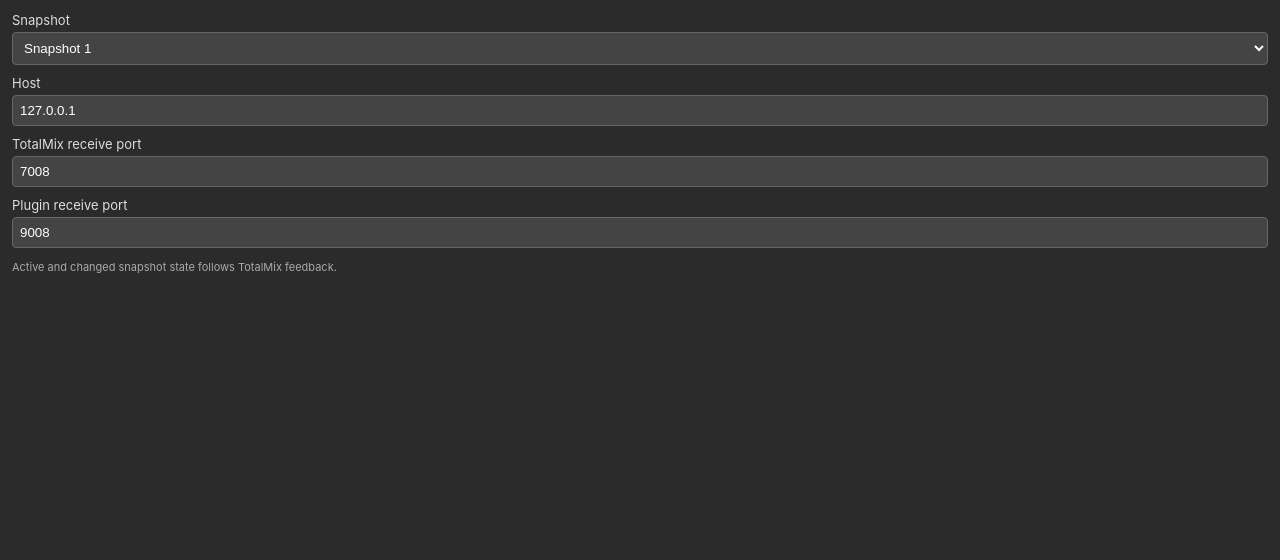
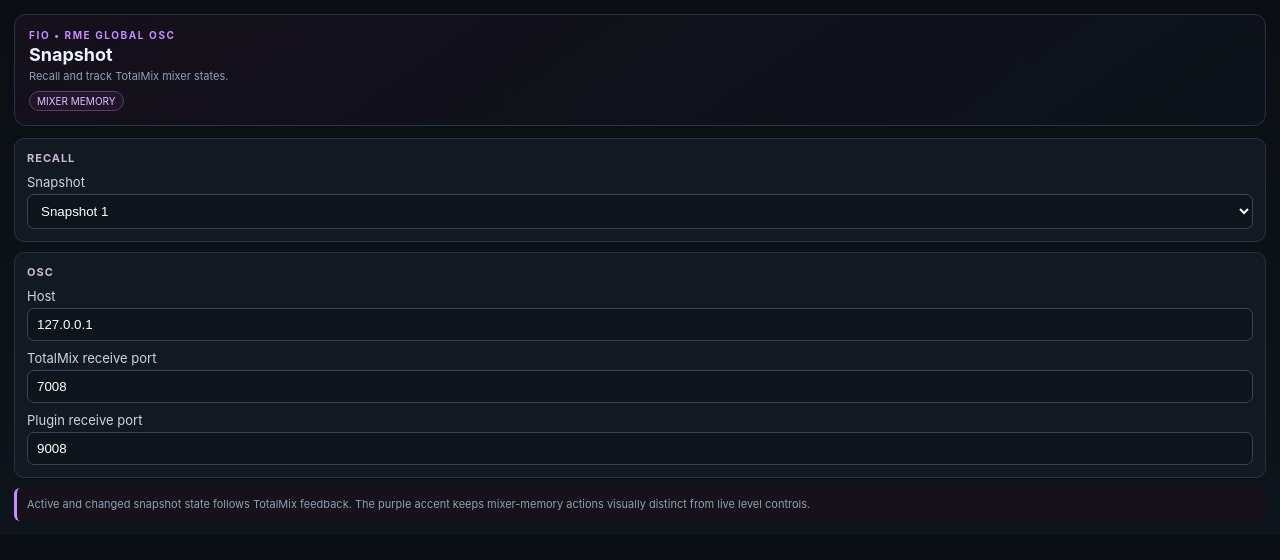
Before and after one commit to kitbrown/rme-controller-macos, a website: page com.fionetworks.rme-globalosc.sdPlugin/ui/snapshot.html in a window 1280 px wide. Drawn offline with Linux system fonts and the light colour scheme.

Commit message:
style: apply FiO console property inspector theme

```diff
--- a/com.fionetworks.rme-globalosc.sdPlugin/ui/snapshot.html
+++ b/com.fionetworks.rme-globalosc.sdPlugin/ui/snapshot.html
@@ -1 +1,11 @@
-<!doctype html><html><head><meta charset='utf-8'><style>body{font:13px -apple-system;color:#ddd;background:#2b2b2b;margin:12px}label{display:block;margin:10px 0 4px}input,select{width:100%;box-sizing:border-box;padding:7px;background:#444;color:#fff;border:1px solid #666;border-radius:4px}.note{margin-top:12px;font-size:11px;color:#aaa}</style></head><body><label>Snapshot</label><select data-setting='snapshot'><option value='1'>Snapshot 1</option><option value='2'>Snapshot 2</option><option value='3'>Snapshot 3</option><option value='4'>Snapshot 4</option><option value='5'>Snapshot 5</option><option value='6'>Snapshot 6</option><option value='7'>Snapshot 7</option><option value='8'>Snapshot 8</option></select><label>Host</label><input type='text' data-setting='host' value='127.0.0.1'><label>TotalMix receive port</label><input type='number' data-setting='sendPort' value='7008'><label>Plugin receive port</label><input type='number' data-setting='receivePort' value='9008'><div class='note'>Active and changed snapshot state follows TotalMix feedback.</div><script src='common.js'></script></body></html>
+<!doctype html><html><head><meta charset="utf-8"><style>
+:root{color-scheme:dark;--panel:#121922;--line:#263341;--text:#edf4fb;--muted:#8fa1b2;--accent:#c88cff}
+*{box-sizing:border-box}body{margin:0;padding:14px;font:13px -apple-system,BlinkMacSystemFont,"SF Pro Text",sans-serif;color:var(--text);background:linear-gradient(180deg,#0b0f14,#0e141b)}
+.hero{padding:14px;border:1px solid var(--line);border-radius:12px;background:linear-gradient(145deg,#15101b,#0d131a);margin-bottom:12px}.kicker{font-size:10px;letter-spacing:.16em;color:var(--accent);font-weight:700}.title{font-size:18px;font-weight:700;margin-top:3px}.sub{font-size:11px;color:var(--muted);margin-top:4px}.badge{display:inline-block;margin-top:8px;padding:3px 7px;border:1px solid #5b3e68;border-radius:999px;color:#e4bfff;background:#211629;font-size:10px}
+.section{padding:12px;border:1px solid var(--line);border-radius:10px;background:var(--panel);margin:10px 0}.section h3{margin:0 0 8px;font-size:11px;text-transform:uppercase;letter-spacing:.09em;color:#cbb9d8}
+label{display:block;margin:9px 0 4px;color:#cbd6e1}input,select{width:100%;padding:8px 9px;border:1px solid #354657;border-radius:7px;background:#0d141c;color:#fff;outline:none}input:focus,select:focus{border-color:var(--accent);box-shadow:0 0 0 2px #c88cff22}.note{margin-top:10px;padding:9px 10px;border-left:3px solid var(--accent);background:#16111b;color:var(--muted);border-radius:6px;font-size:11px;line-height:1.4}
+</style></head><body>
+<div class="hero"><div class="kicker">FIO • RME GLOBAL OSC</div><div class="title">Snapshot</div><div class="sub">Recall and track TotalMix mixer states.</div><span class="badge">MIXER MEMORY</span></div>
+<div class="section"><h3>Recall</h3><label>Snapshot</label><select data-setting="snapshot"><option value="1">Snapshot 1</option><option value="2">Snapshot 2</option><option value="3">Snapshot 3</option><option value="4">Snapshot 4</option><option value="5">Snapshot 5</option><option value="6">Snapshot 6</option><option value="7">Snapshot 7</option><option value="8">Snapshot 8</option></select></div>
+<div class="section"><h3>OSC</h3><label>Host</label><input type="text" data-setting="host" value="127.0.0.1"><label>TotalMix receive port</label><input type="number" data-setting="sendPort" value="7008"><label>Plugin receive port</label><input type="number" data-setting="receivePort" value="9008"></div>
+<div class="note">Active and changed snapshot state follows TotalMix feedback. The purple accent keeps mixer-memory actions visually distinct from live level controls.</div><script src="common.js"></script></body></html>
```
